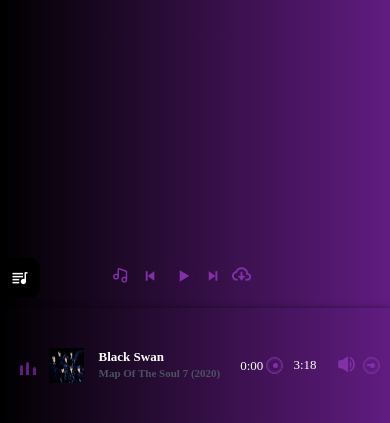
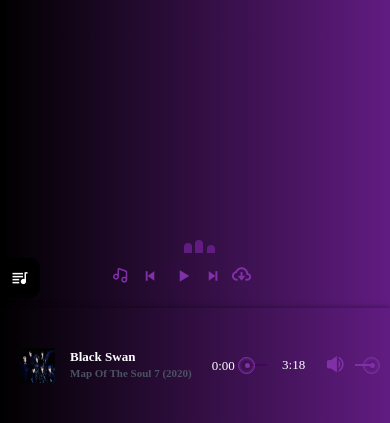
Before and after one commit to nunaprameswari/Ujian, a Django app: page / in a window 390 px wide. Shown: the part 729-1152 px from the top of the page. Run offline with Django 4.2, Linux system fonts and the light colour scheme.

Commit message:
editing responsive untuk hp

```diff
--- a/static/css/style_music.css
+++ b/static/css/style_music.css
@@ -829,4 +829,16 @@ header .song_side .artist .item li img {
         top: -46px;
         right: 30%;
     }
+
+    header .master_play .wave {
+        position: absolute;
+        top: -90px;
+        width: 40px;
+        height: 40px;
+        right: 40%;
+    }
+
+    header .master_play .wave .wave1 {
+        width: 8px;
+    }
 }
```
